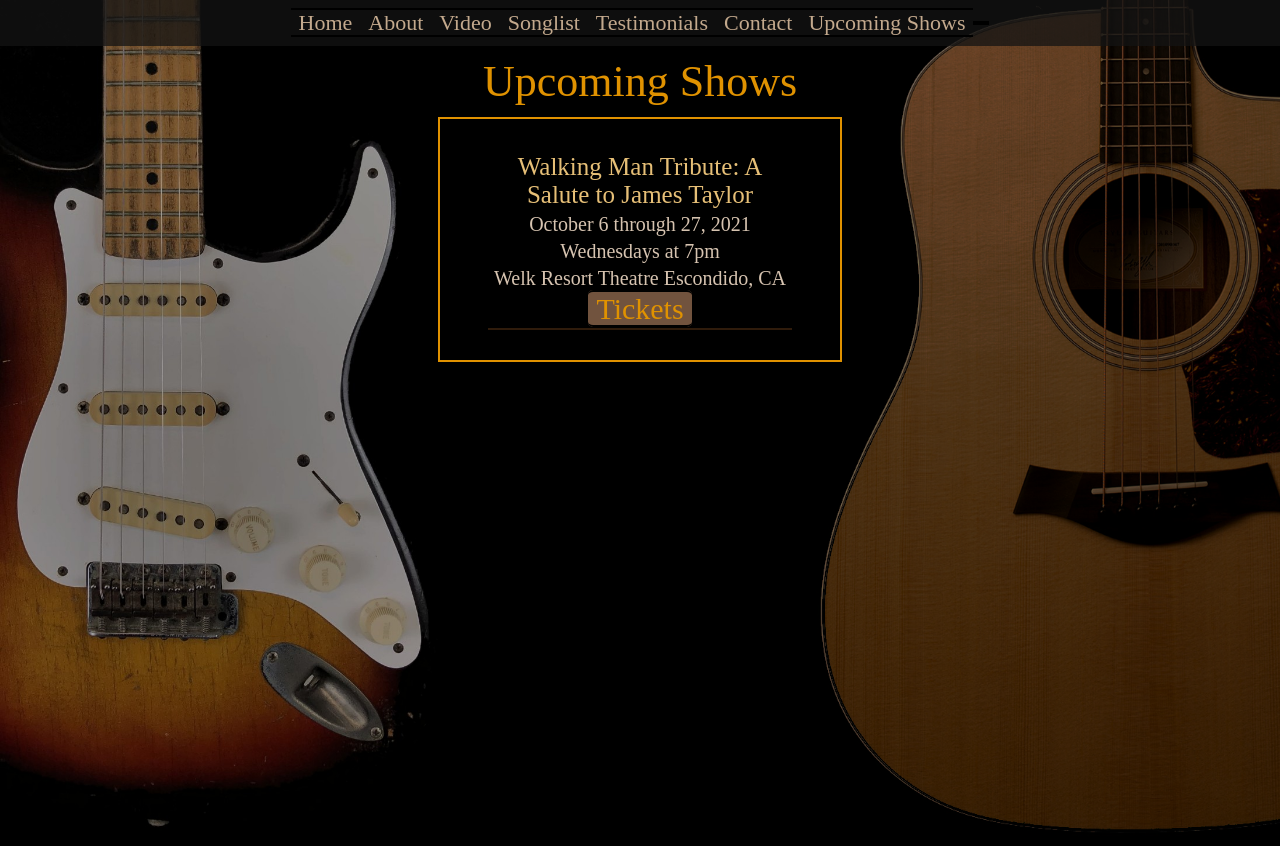
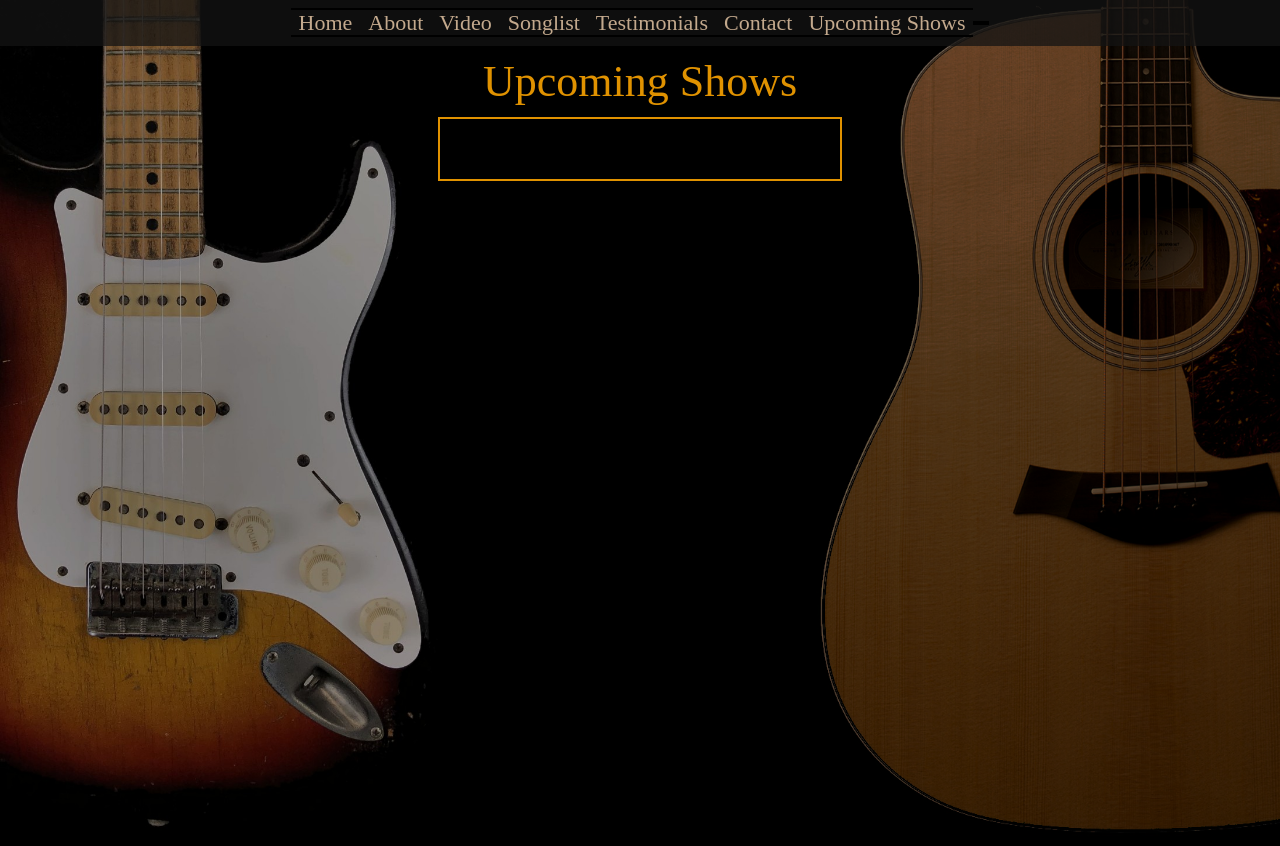
Before and after one commit to carlyMhayter/neverDieYoung, a Next.js app: page /upcoming in a window 1280 px wide. Built offline with nearby package versions, Linux system fonts and the light colour scheme; a web font is replaced by a local one.

Commit message:
reverted to old video

```diff
--- a/components/Button.js
+++ b/components/Button.js
@@ -11,4 +11,5 @@ button.propTypes = {
   onClick: PropTypes.func.isRequired,
   children: PropTypes.any.isRequired,
 };
+
 export default Button;
--- a/pages/index.js
+++ b/pages/index.js
@@ -33,7 +33,7 @@ const Home = () => {
           <div className="tile">
             <div className="" id="video-container">
               <ReactPlayer
-                url="https://vimeo.com/643688095"
+                url="https://vimeo.com/637112988"
                 width="100%"
                 height="100%"
                 config={{
--- a/pages/upcoming.js
+++ b/pages/upcoming.js
@@ -1,12 +1,12 @@
 const upcomingDates = [
-  {
-    showTitle: "Walking Man Tribute: A Salute to James Taylor",
-    showDate: "October 6 through 27, 2021",
-    showTime: "Wednesdays at 7pm",
-    location: "Welk Resort Theatre Escondido, CA",
-    ticketLink:
-      "https://sandiegotickets.welkresorts.com/eventperformances.asp?evt=40",
-  },
+  // {
+  //   showTitle: "Walking Man Tribute: A Salute to James Taylor",
+  //   showDate: "October 6 through 27, 2021",
+  //   showTime: "Wednesdays at 7pm",
+  //   location: "Welk Resort Theatre Escondido, CA",
+  //   ticketLink:
+  //     "https://sandiegotickets.welkresorts.com/eventperformances.asp?evt=40",
+  // },
 ];
 
 const Home = () => (
```
